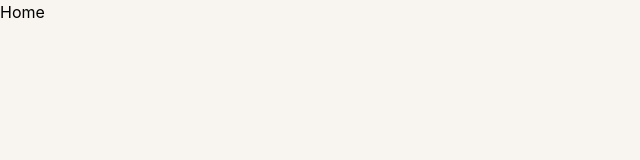
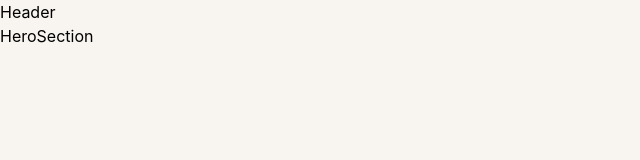
Before and after one commit to ernestkris6/GlamByLaSauce, a React (Vite) app: page / in a window 1280 px wide. Shown: the top 160 px of the page, without its empty margins (0-640 px from the left). Built offline with nearby package versions, Linux system fonts and the light colour scheme.

Commit message:
header and hero section

```diff
--- a/index.html
+++ b/index.html
@@ -3,8 +3,11 @@
   <head>
     <meta charset="UTF-8" />
     <link rel="icon" type="image/svg+xml" href="/vite.svg" />
+
     <meta name="viewport" content="width=device-width, initial-scale=1.0" />
     <title>GlamByLaSauce</title>
+
+
   </head>
   <body>
     <div id="root"></div>
--- a/src/App.jsx
+++ b/src/App.jsx
@@ -4,6 +4,7 @@ import Home from './Pages/Home'
 import Contact from './Pages/Contact'
 import Works from './Pages/Works'
 import Services from './Pages/Services'
+import About from './Pages/About'
 import Error from './Pages/Error'
 
 //https://www.figma.com/design/a5Qy7QsBDuwweCjBpUbwhZ/Makeup-website--Community-?node-id=0-1&p=f&t=f73OolI0QXpV02oL-0
@@ -14,6 +15,7 @@ export default function App() {
       <BrowserRouter>
         <Routes>
           <Route path='/' element={<Home />} />
+          <Route path='about' element={<About />} />
           <Route path='contact' element={<Contact />} />
           <Route path='works' element={<Works />} />
           <Route path='services' element={<Services />} />
--- a/src/Pages/Home.jsx
+++ b/src/Pages/Home.jsx
@@ -1,7 +1,12 @@
 import React from 'react'
+import Header from '../ui/Header'
+import HeroSection from '../ui/HeroSection'
 
 export default function Home() {
   return (
-    <div>Home</div>
+    <div>
+        <Header />
+        <HeroSection />
+    </div>
   )
 }
--- a/src/index.css
+++ b/src/index.css
@@ -2,4 +2,6 @@
 
 body {
     background-color: #F8F5F0;
+
+
 }
--- /dev/null
+++ b/src/ui/HeroSection.jsx
@@ -0,0 +1,7 @@
+import React from 'react'
+
+export default function HeroSection() {
+  return (
+    <div>HeroSection</div>
+  )
+}
```
Also changed, not shown: src/assets/unsplash1.png (added), src/ui/Header.jsx (line endings or trailing spaces).
